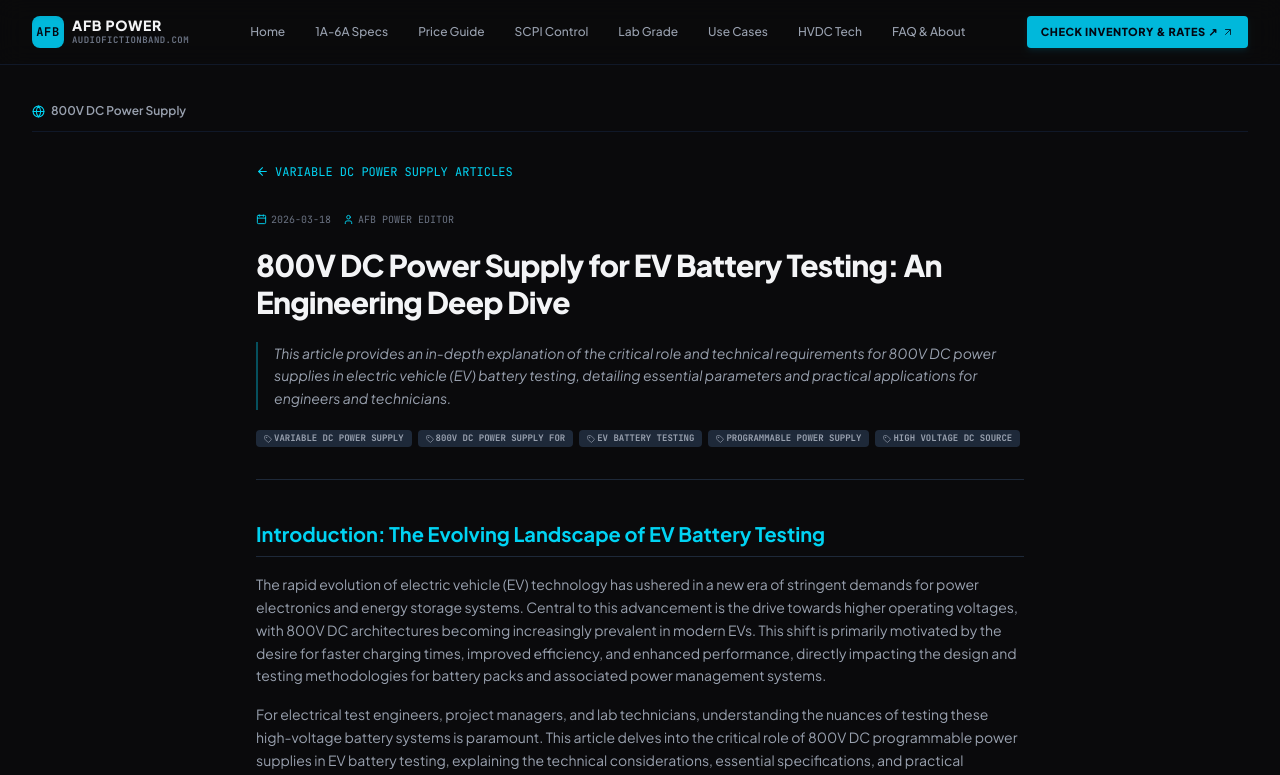
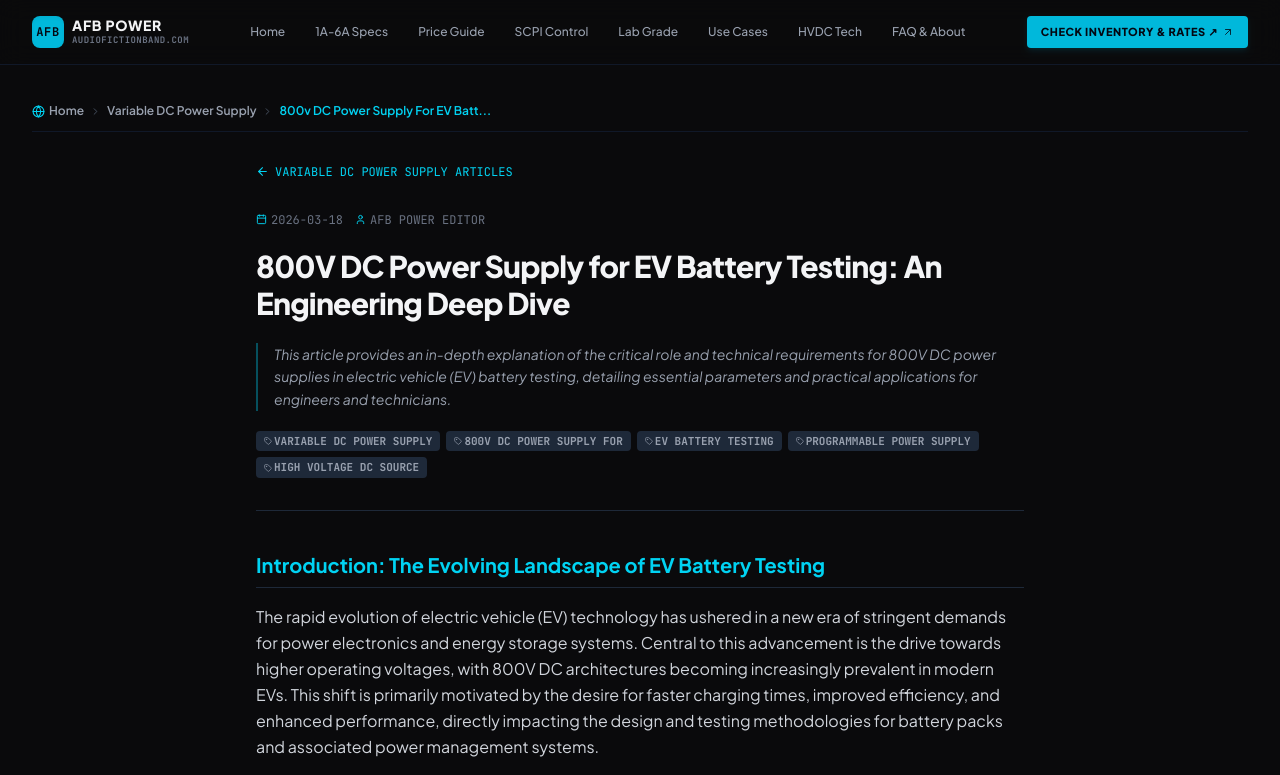
Before and after one commit to oprom0004/audiofictionband.com, a Next.js app: page /variable-dc-power-supply/800v-dc-power-supply-for-ev-battery-testing-explained in a window 1280 px wide. Shown: the top 775 px of the page. Built offline with nearby package versions, Linux system fonts and the light colour scheme.

Commit message:
style: fix breadcrumbs pathing and increase article text font size for better readability

```diff
--- a/src/app/variable-dc-power-supply/[slug]/page.tsx
+++ b/src/app/variable-dc-power-supply/[slug]/page.tsx
@@ -58,17 +58,17 @@ function markdownToHtml(md: string): string {
     // Links
     .replace(/\[([^\]]+)\]\(([^)]+)\)/g, '<a href="$2" target="_blank" rel="noopener noreferrer" class="text-cyan-400 hover:text-cyan-300 underline underline-offset-2">$1</a>')
     // Unordered list items
-    .replace(/^\s*[-*]\s+(.+)$/gm, '<li class="ml-5 list-disc text-gray-400 text-sm leading-relaxed">$1</li>')
+    .replace(/^\s*[-*]\s+(.+)$/gm, '<li class="ml-5 list-disc text-gray-300 text-base leading-relaxed">$1</li>')
     // Ordered list items
-    .replace(/^\d+\.\s+(.+)$/gm, '<li class="ml-5 list-decimal text-gray-400 text-sm leading-relaxed">$1</li>')
+    .replace(/^\d+\.\s+(.+)$/gm, '<li class="ml-5 list-decimal text-gray-300 text-base leading-relaxed">$1</li>')
     // Inline code
     .replace(/`([^`]+)`/g, '<code class="bg-gray-800 text-cyan-300 text-xs px-1.5 py-0.5 rounded font-mono">$1</code>')
     // Horizontal rule
     .replace(/^---$/gm, '<hr class="border-gray-800 my-8" />')
     // Blank lines → paragraph breaks
-    .replace(/\n\n+/g, '</p><p class="text-gray-400 text-sm leading-relaxed my-4">')
+    .replace(/\n\n+/g, '</p><p class="text-gray-300 text-base leading-relaxed my-4">')
     // Wrap in opening paragraph
-    .replace(/^/, '<p class="text-gray-400 text-sm leading-relaxed my-4">')
+    .replace(/^/, '<p class="text-gray-300 text-base leading-relaxed my-4">')
     .replace(/$/, "</p>")
     // Wrap consecutive <li> in <ul>
     .replace(/(<li[^>]*>[\s\S]*?<\/li>)(\s*<li)/g, "$1$2")
@@ -104,7 +104,7 @@ export default async function ArticlePage({ params }: PageParams) {
       {/* Article Header */}
       <header className="space-y-5 border-b border-gray-800 pb-8">
         {/* Meta row */}
-        <div className="flex flex-wrap items-center gap-3 text-[10px] font-mono text-gray-500 uppercase">
+        <div className="flex flex-wrap items-center gap-3 text-xs font-mono text-gray-500 uppercase">
           {data.date && (
             <span className="flex items-center gap-1">
               <Calendar size={11} className="text-cyan-400" />
@@ -137,7 +137,7 @@ export default async function ArticlePage({ params }: PageParams) {
             {data.keywords.map((kw: string, idx: number) => (
               <span
                 key={idx}
-                className="inline-flex items-center gap-0.5 px-2 py-0.5 rounded bg-gray-800 text-[9px] font-mono text-gray-400 uppercase font-semibold"
+                className="inline-flex items-center gap-0.5 px-2 py-0.5 rounded bg-gray-800 text-[11px] font-mono text-gray-400 uppercase font-semibold"
               >
                 <Tag size={8} />
                 {kw}
@@ -150,7 +150,7 @@ export default async function ArticlePage({ params }: PageParams) {
       {/* Article Body */}
       <section
         id="article-body"
-        className="prose-sm prose-invert max-w-none"
+        className="prose prose-invert max-w-none"
         dangerouslySetInnerHTML={{ __html: htmlContent }}
       />
 
--- a/src/components/Breadcrumbs.tsx
+++ b/src/components/Breadcrumbs.tsx
@@ -22,26 +22,69 @@ const ROUTE_LABELS_MAP: Record<string, string> = {
 
 export default function Breadcrumbs() {
   const pathname = usePathname();
-  const label = ROUTE_LABELS_MAP[pathname] || "";
+  if (!pathname) return null;
+
+  // Split path into segments
+  const segments = pathname.split("/").filter(Boolean);
+
+  const breadcrumbsList = [
+    { label: "Home", href: "/" }
+  ];
+
+  let currentPath = "";
+  segments.forEach((segment) => {
+    currentPath += `/${segment}`;
+
+    // Check in labels map first
+    let label = ROUTE_LABELS_MAP[currentPath];
+
+    if (!label) {
+      if (segment === "variable-dc-power-supply") {
+        label = "Variable DC Power Supply";
+      } else {
+        // Clean up slug to look like a title
+        label = segment
+          .split("-")
+          .map(word => {
+            if (["ev", "dc", "mppt", "scpi", "lan", "iso", "loto", "ate", "led", "rs485"].includes(word.toLowerCase())) {
+              return word.toUpperCase();
+            }
+            return word.charAt(0).toUpperCase() + word.slice(1);
+          })
+          .join(" ");
+        // Truncate if too long
+        if (label.length > 35) {
+          label = label.substring(0, 32) + "...";
+        }
+      }
+    }
+
+    breadcrumbsList.push({ label, href: currentPath });
+  });
 
   return (
-    <div id="breadcrumbs" className="flex items-center gap-2 text-xs text-gray-500 py-1.5 font-sans border-b border-gray-900 pb-3">
-      <Link
-        href="/"
-        className="hover:text-cyan-400 font-semibold cursor-pointer transition flex items-center gap-1.5 text-gray-400"
-      >
-        <Globe size={13} className="text-cyan-400" />
-        <span>800V DC Power Supply</span>
-      </Link>
-
-      {pathname !== "/" && label && (
-        <>
-          <ChevronRight size={12} className="text-gray-600 shrink-0" />
-          <span className="text-gray-200 font-semibold">
-            {label}
-          </span>
-        </>
-      )}
+    <div id="breadcrumbs" className="flex flex-wrap items-center gap-1.5 text-xs text-gray-500 py-1.5 font-sans border-b border-gray-900 pb-3">
+      {breadcrumbsList.map((crumb, idx) => {
+        const isLast = idx === breadcrumbsList.length - 1;
+        return (
+          <React.Fragment key={crumb.href}>
+            {idx > 0 && <ChevronRight size={11} className="text-gray-600 shrink-0" />}
+            {isLast ? (
+              <span className="text-cyan-400 font-semibold truncate max-w-[250px] sm:max-w-[450px]">
+                {crumb.label}
+              </span>
+            ) : (
+              <Link
+                href={crumb.href}
+                className="hover:text-cyan-400 font-semibold cursor-pointer transition text-gray-400 shrink-0 flex items-center gap-1"
+              >
+                {idx === 0 && <Globe size={13} className="text-cyan-400 inline" />}
+                {crumb.label}
+              </Link>
+            )}
+          </React.Fragment>
+        );
+      })}
     </div>
   );
 }
```
